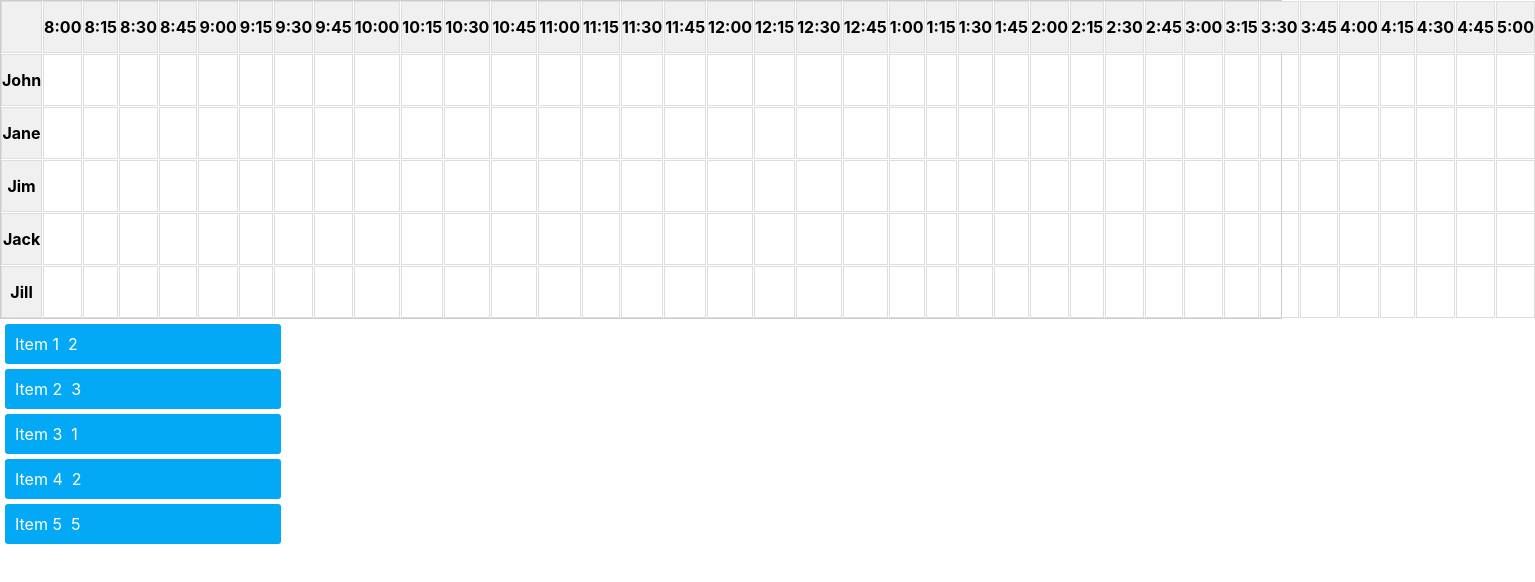
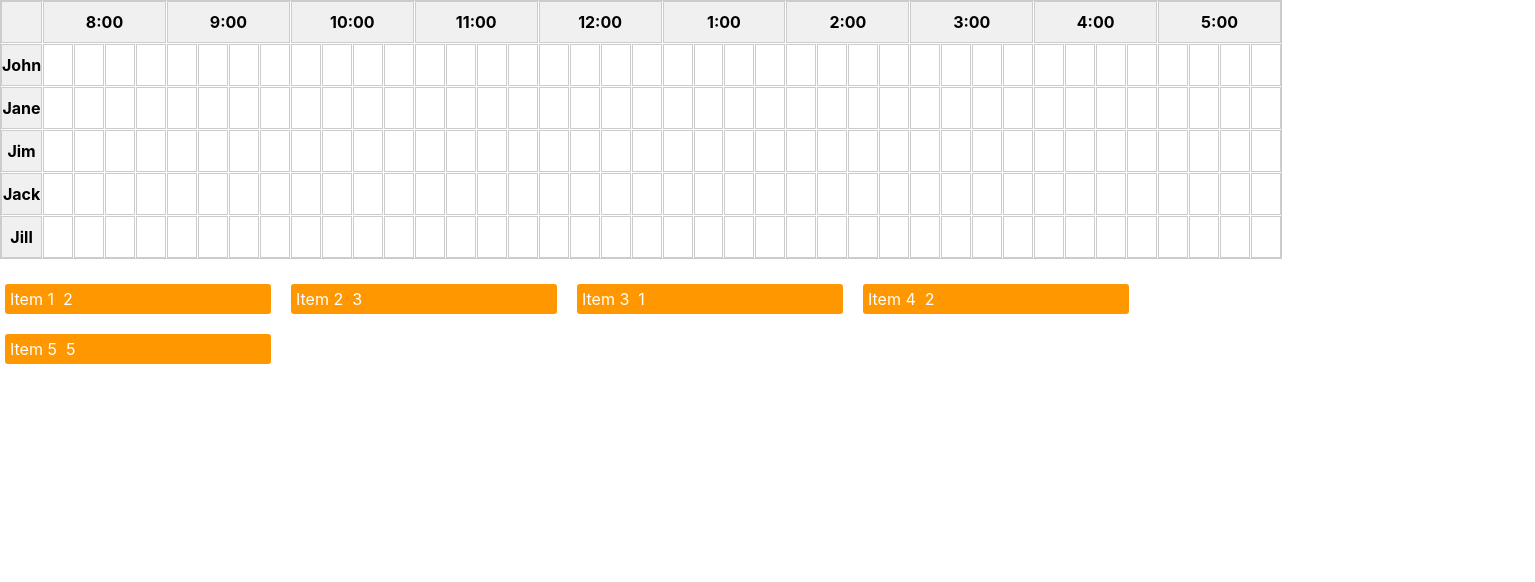
Before and after one commit to aishwarya-wappnet/Resource-Timeline, a React (Create React App) app: page / in a window 1280 px wide. Shown: the top 582 px of the page, 1535 px wide, since content can reach past the window. Built offline with nearby package versions, Linux system fonts and the light colour scheme.

Commit message:
Timeline divided into proper 4 time slots

```diff
--- a/src/App.css
+++ b/src/App.css
@@ -90,3 +90,53 @@
   width: 20%;
 
 }
+
+.box {
+  border: 1px solid #ccc;
+  min-height: 40px;
+}
+
+.label {
+  background-color: #f0f0f0;
+  font-weight: bold;
+  display: flex;
+  align-items: center;
+  justify-content: center;
+}
+
+.highlight {
+  background-color: #e0f7fa;
+}
+
+.dropped-item {
+  background-color: #4caf50;
+  color: white;
+  padding: 5px;
+  border-radius: 3px;
+  cursor: move;
+}
+
+.outside-item {
+  background-color: #ff9800;
+  color: white;
+  padding: 5px;
+  margin: 5px;
+  border-radius: 3px;
+  cursor: move;
+}
+
+.grid {
+  display: grid;
+  grid-gap: 1px;
+  margin-bottom: 20px;
+}
+
+.outside-container {
+  display: flex;
+  flex-wrap: wrap;
+  gap: 10px;
+}
+
+.current-time-line {
+  background-color: red;
+}
--- a/src/App.js
+++ b/src/App.js
@@ -49,6 +49,9 @@ function App() {
         "4:30",
         "4:45",
         "5:00",
+        "5:15",
+        "5:30",
+        "5:45",
       ];
       const resourcesData = ["John", "Jane", "Jim", "Jack", "Jill"];
       const outsideItemsData = [
@@ -90,16 +93,14 @@ function App() {
     e.preventDefault();
     const droppedItem = JSON.parse(e.dataTransfer.getData("item"));
     const gridWidth = hours.length;
-    const startTime = hours[index % hours.length];
-    const endTime = calculateTime(startTime, droppedItem.width);
-    const endTimeIndex = hours.findIndex((ele) => ele === endTime);
+    const itemWidthInSlots = droppedItem.width * 4; // Each hour is divided into 4 slots (15 minutes each)
+    const startTime = hours[index % gridWidth];
     const startTimeIndex = hours.findIndex((ele) => ele === startTime);
-    console.log(endTimeIndex - startTimeIndex + 1);
-    const droppedItemEndIndex = index + endTimeIndex - startTimeIndex;
+    const endTimeIndex = startTimeIndex + itemWidthInSlots;
 
     if (
-      droppedItemEndIndex > droppedItems.length ||
-      (index % gridWidth) + droppedItem.width > gridWidth
+      endTimeIndex > hours.length ||
+      (index % gridWidth) + itemWidthInSlots > gridWidth
     ) {
       return; // Ensure the item does not overflow the grid
     }
@@ -112,51 +113,59 @@ function App() {
         updatedDroppedItems[i] &&
         updatedDroppedItems[i].id === droppedItem.id
       ) {
-        for (let j = 0; j < droppedItem.width; j++) {
+        for (let j = 0; j < itemWidthInSlots; j++) {
           updatedDroppedItems[i + j] = null;
         }
         break;
       }
     }
 
-    const existingItem = droppedItems[index];
-    if (existingItem) {
-      const existingItemEndIndex = index + existingItem.width;
-
-      // Ensure the existing item can be moved to the old position of the dropped item
-      const oldIndex = droppedItems.findIndex(
-        (item) => item && item.id === droppedItem.id
-      );
-      const oldEndIndex = oldIndex + existingItem.width;
-
-      if (
-        oldEndIndex > droppedItems.length ||
-        (oldIndex % gridWidth) + existingItem.width > gridWidth ||
-        droppedItems
-          .slice(oldIndex, oldEndIndex)
-          .some((item) => item && item.id !== droppedItem.id)
-      ) {
-        return;
-      }
-
-      // Move the existing item to the old position of the dropped item
-      for (let i = 0; i < existingItem.width; i++) {
-        updatedDroppedItems[oldIndex + i] = existingItem;
-      }
-
-      // Clear the old position of the existing item
-      for (let i = index; i < existingItemEndIndex; i++) {
-        updatedDroppedItems[i] = null;
+    // Check for overlap in the new position
+    for (let i = 0; i < itemWidthInSlots; i++) {
+      if (updatedDroppedItems[index + i]) {
+        return; // If there's an overlap, do nothing
       }
     }
 
     // Set the dropped item in its new position
-    for (let i = 0; i < endTimeIndex - startTimeIndex; i++) {
+    for (let i = 0; i < itemWidthInSlots; i++) {
       updatedDroppedItems[index + i] = droppedItem;
     }
 
     setDroppedItems(updatedDroppedItems);
     setOutsideItems(outsideItems.filter((item) => item.id !== droppedItem.id));
+  };
+
+  const moveItemAhead = (index) => {
+    const gridWidth = hours.length;
+    const updatedDroppedItems = [...droppedItems];
+    const item = updatedDroppedItems[index];
+
+    if (item) {
+      const itemWidthInSlots = item.width * 4; // Each hour is divided into 4 slots (15 minutes each)
+      const newIndex = index + 1; // Move one step ahead
+
+      if ((newIndex % gridWidth) + itemWidthInSlots <= gridWidth) {
+        // Clear old position
+        for (let i = 0; i < itemWidthInSlots; i++) {
+          updatedDroppedItems[index + i] = null;
+        }
+
+        // Check for overlap in the new position
+        for (let i = 0; i < itemWidthInSlots; i++) {
+          if (updatedDroppedItems[newIndex + i]) {
+            return; // If there's an overlap, do nothing
+          }
+        }
+
+        // Set the item in its new position
+        for (let i = 0; i < itemWidthInSlots; i++) {
+          updatedDroppedItems[newIndex + i] = item;
+        }
+
+        setDroppedItems(updatedDroppedItems);
+      }
+    }
   };
 
   const gridItems = [];
@@ -171,11 +180,25 @@ function App() {
         gridItems.push(<div key={index} className="box label"></div>);
       } else if (y === 0) {
         if (x <= gridWidth) {
+          const hour = hours[x - 1];
+          const hourParts = hour.split(":");
+          const showHour = hourParts[1] === "00";
+          const spanColumns = showHour
+            ? hours.filter((h) => h.startsWith(hourParts[0] + ":")).length
+            : 0;
+
+          if (showHour) {
             gridItems.push(
-            <div key={index} className="box label">
-              {hours[x - 1]}
+              <div
+                key={index}
+                className="box label"
+                style={{ gridColumn: `span ${spanColumns}` }}
+              >
+                {hour}
               </div>
             );
+            x += spanColumns - 1; // Skip the spanned columns
+          }
         }
       } else if (x === 0) {
         gridItems.push(
@@ -188,17 +211,14 @@ function App() {
         const item = droppedItems[itemIndex];
 
         if (item) {
-          const span = item.width; // Width of the event
-          const startTime = hours[index % hours.length];
-          const endTime = calculateTime(startTime, item.width);
-          const endTimeIndex = hours.findIndex((ele) => ele === endTime);
-          const startTimeIndex = hours.findIndex((ele) => ele === startTime);
-          const spanClass = `span-${endTimeIndex - startTimeIndex + 1}`;
+          const span = item.width * 4; // Each hour is divided into 4 slots (15 minutes each)
+          const endX = x + span - 1;
 
+          if (endX <= gridWidth) {
             gridItems.push(
               <div
                 key={index}
-              className={`box highlight ${spanClass}`}
+                className="box highlight"
                 onDrop={(e) => handleGridDrop(e, itemIndex)}
                 onDragOver={handleDragOver}
                 style={{
@@ -212,6 +232,7 @@ function App() {
                   className="dropped-item"
                   draggable
                   onDragStart={(e) => handleGridDragStart(e, item)}
+                  onDoubleClick={() => moveItemAhead(itemIndex)}
                 >
                   {item.name}
                 </div>
@@ -220,6 +241,7 @@ function App() {
 
             // Skip rendering cells covered by this event
             x += span - 1;
+          }
         } else {
           gridItems.push(
             <div
@@ -262,24 +284,3 @@ function App() {
 }
 
 export default App;
-
-function calculateTime(start, hoursToAdd) {
-  // Get the time string at the given index
-
-  const [hours, minutes] = start.split(":").map(Number);
-
-  // Create a new Date object with the given hours and minutes
-  const time = new Date();
-  time.setHours(hours);
-  time.setMinutes(minutes);
-
-  // Add the hours to the time
-  time.setHours(time.getHours() + hoursToAdd);
-
-  // Format the resulting time into the desired format (hh:mm)
-  const formattedTime = `${String(time.getHours()).padStart(2, "0")}:${String(
-    time.getMinutes()
-  ).padStart(2, "0")}`;
-
-  return formattedTime;
-}
```
Lines whose indentation alone changed are shown as unchanged.
